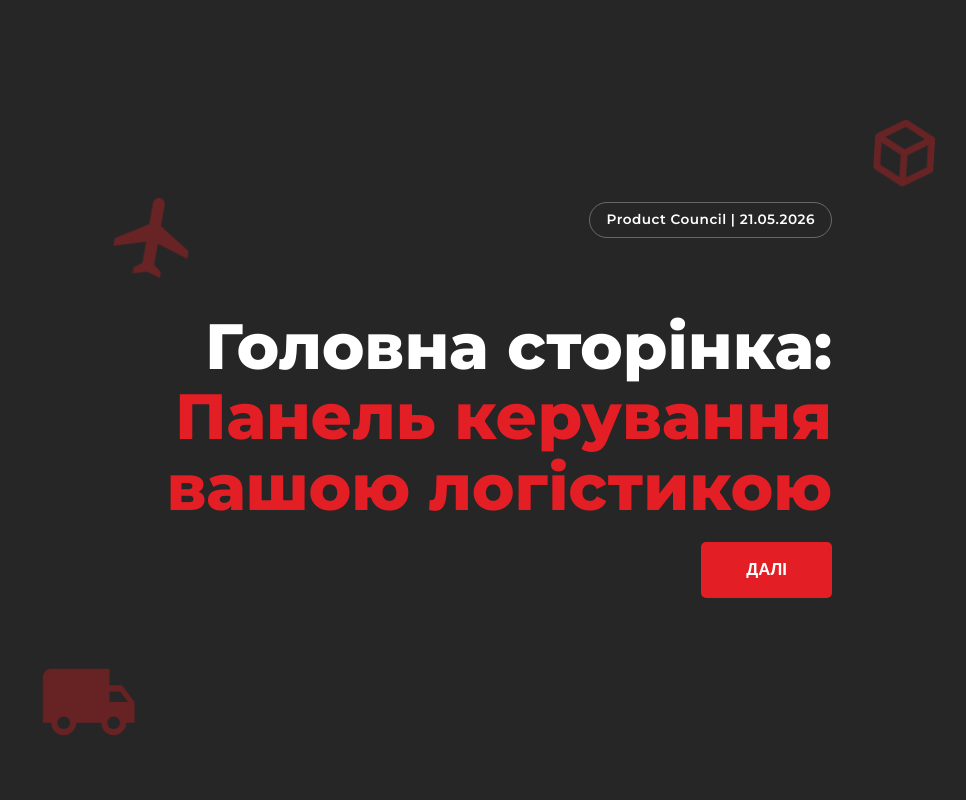
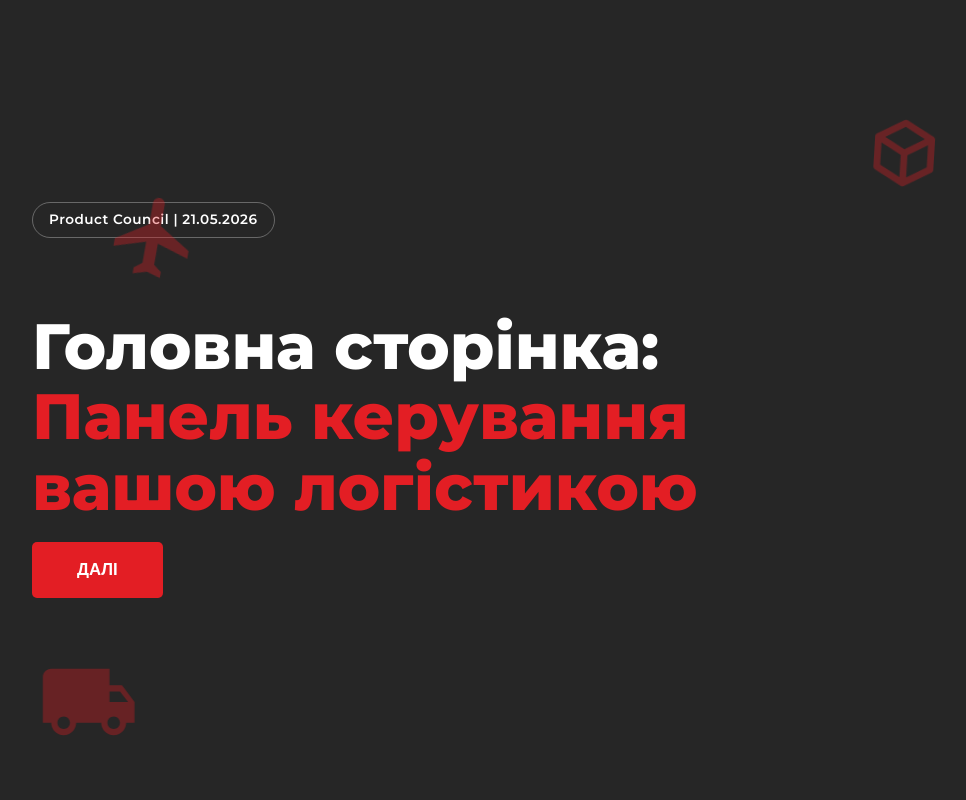
Before and after one commit to Alex2909q/rs-holovnastorinka, a plain HTML site: page index.html in a window 1280 px wide. Shown: the top 800 px of the page, without its empty margins (208-1174 px from the left). Drawn offline with Linux system fonts and the light colour scheme.

Commit message:
Left align hero text

```diff
--- a/index.html
+++ b/index.html
@@ -14,7 +14,7 @@
         <div class="logistics-anim icon-plane"><svg viewBox="0 0 24 24" width="120" height="120" fill="var(--np-red)"><path d="M21 16v-2l-8-5V3.5c0-.83-.67-1.5-1.5-1.5S10 2.67 10 3.5V9l-8 5v2l8-2.5V19l-2 1.5V22l3.5-1 3.5 1v-1.5L13 19v-5.5l8 2.5z"/></svg></div>
 
         <div class="container hero-content">
-            <div class="hero-content-right fade-up">
+            <div class="hero-content-left fade-up">
                 <div class="badge">Product Council | 21.05.2026</div>
                 <h1>Головна сторінка: <br><span class="highlight">Панель керування вашою логістикою</span></h1>
                 <div class="cta-wrapper">
--- a/styles.css
+++ b/styles.css
@@ -16,10 +16,10 @@
 .hero-section {
     height: 100vh;
     background: linear-gradient(rgba(0,0,0,0.85), rgba(0,0,0,0.85)), url('hero-bg.jpg') center/cover;
-    display: flex; align-items: center; justify-content: flex-end; text-align: right; color: white;
+    display: flex; align-items: center; justify-content: flex-start; text-align: left; color: white;
 }
-.hero-content-right { max-width: 800px; }
-.hero-content-right h1 { font-size: 4rem; font-weight: 800; margin-bottom: 20px; line-height: 1.1; }
+.hero-content-left { max-width: 800px; }
+.hero-content-left h1 { font-size: 4rem; font-weight: 800; margin-bottom: 20px; line-height: 1.1; }
 .highlight { color: var(--np-red); }
 .subtitle { font-size: 1.3rem; opacity: 0.9; margin-bottom: 40px; }
 
```
